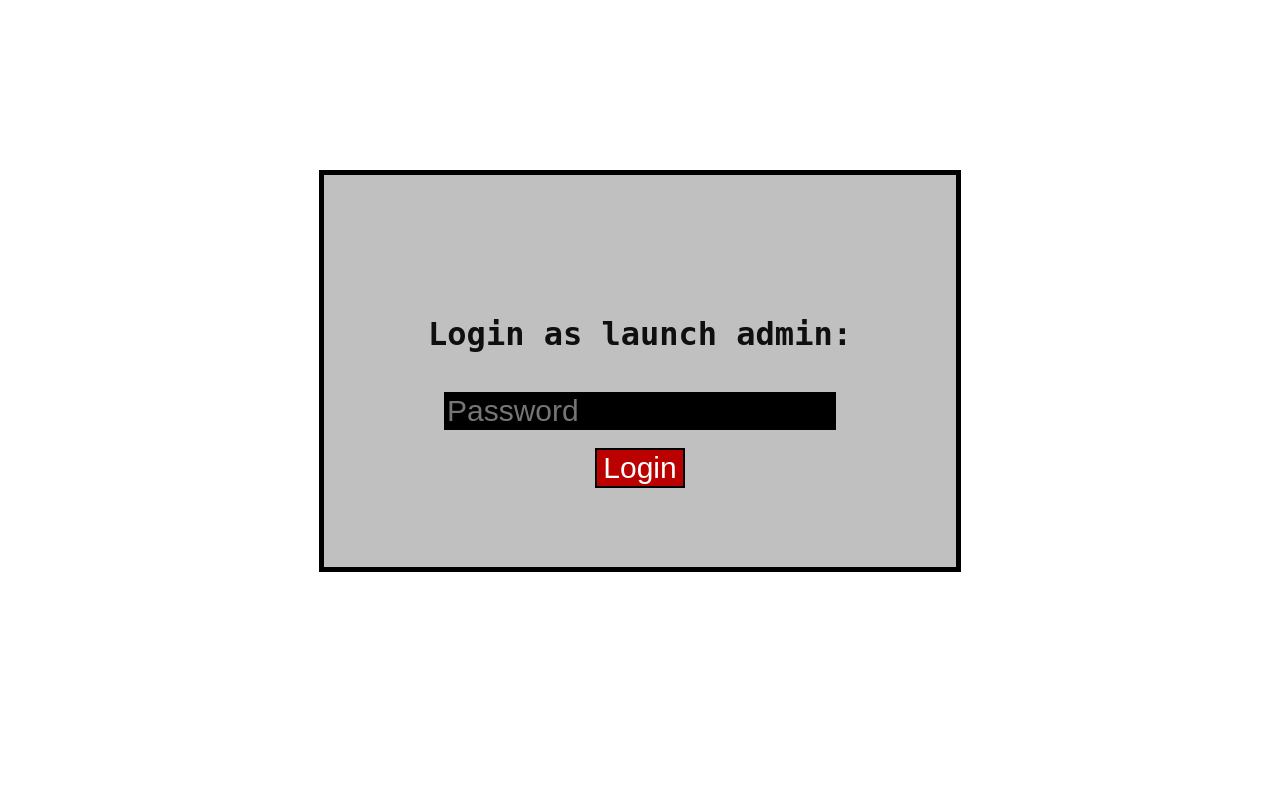
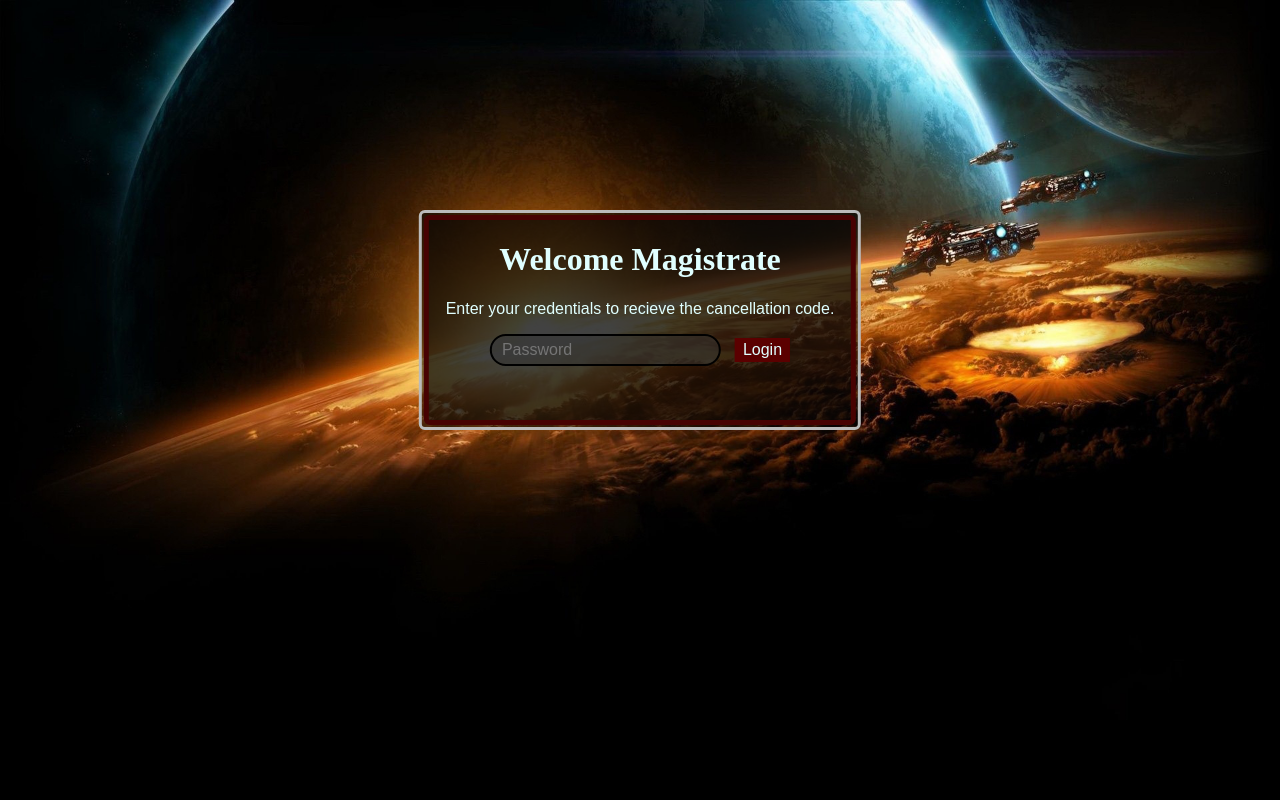
Before and after one commit to zhan2209/Capture-the-Flag, a PHP site: page /web/launch/html/ in a window 1280 px wide. Run offline with PHP 8.4, Linux system fonts and the light colour scheme.

Commit message:
style changes for guess, overhaul for launch

```diff
--- a/Challenges/web/launch/html/index.html
+++ /dev/null
@@ -1,63 +0,0 @@
-<html><head></head><body><doctype! html="">
-<meta charset="UTF-8">
-<title>Nuclear Site</title>
-<style>
-#pass {
-	background-color: #000000;
-	color: #ffffff;
-	border: 1px #000000 solid;
-	font-size: 30px;
-}
-
-#sub {
-	background-color: #bb0000;
-	color: #ffffff;
-	border: 2px #000000 solid;
-	font-size: 30px;
-}
-
-h1 {
-	color: #0f0f0f;
-	font-family: monospace, serif;
-	margin-top: 140px;
-}
-
-div {
-	border: 5px #000000 solid;
-	width: 50%;
-	height: 50%;
-	background-color: #c0c0c0;
-}
-
-#valid {
-	font-family: monospace, serif;
-	font-size: 20px;
-}
-</style>
-<center>
-<br><br><br><br><br><br><br><br><br>
-<div>
-<h1>Login as launch admin:</h1>
-<br>
-<form name="password" method="post" onsubmit="return validate()">
-<input type="password" id="pass" name="passinp" placeholder="Password" required=""><br><br>
-<input type="submit" id="sub" value="Login"><br>
-<p id="valid"></p>
-</form>
-</div>
-</center>
-<script>
-function validate() {
-	var pass = document.forms["password"]["passinp"].value;
-	if (pass == "blacksheepwall") {
-		document.getElementById("valid").style.color = "green";
-		document.getElementById("valid").innerHTML = "Password correct! Cancellation code: C301NK442L6";
-	} else {
-		document.getElementById("valid").style.color = "red";
-		document.getElementById("valid").innerHTML = "Password incorrect";
-	}
-	return false;
-}
-</script>
-
-</doctype!></body></html>
--- /dev/null
+++ b/Challenges/web/launch/html/index.php
@@ -0,0 +1,50 @@
+<?php
+	if(session_status() == PHP_SESSION_NONE) {
+		session_start();
+	}
+	if(!isset($_SESSION['flag'])) {
+		$_SESSION['flag'] = "flag{}";
+	}
+?>
+<!doctype html>
+<html>
+<head>
+	<meta charset="UTF-8">
+	<title>Command Center</title>
+	<link rel='stylesheet' type='text/css' href='style.css'>
+</head>
+
+<body>
+
+<center>
+	<div class='container'>
+		<h1 id='head'>Welcome Magistrate</h1>
+		<p id='instr'>Enter your credentials to recieve the cancellation code.</p>
+		<form name="password" method='post' onsubmit="return validate()">
+			<input type="password" id="pass" name="passinp" placeholder="Password" maxlength=16 required>
+			<input type="submit" id="sub" value="Login">
+		</form>
+		<?php
+			if($_SESSION['flag'] == "flag{never_know_what_hit_em}") {
+				echo "<p id='valid'>Password correct! Cancellation code: ".$_SESSION['flag']."</p>";
+			} else {
+				echo "<p id='valid'></p>";
+			}
+		?>
+	</div>
+</center>
+</body>
+
+<script>
+function validate() {
+	var pass = document.forms["password"]["passinp"].value;
+	if (pass == "blacksheepwall") {
+		window.open('getflag.php', '_self');
+	} else {
+		document.getElementById("valid").innerHTML = "Password incorrect";
+	}
+	return false;
+}
+</script>
+
+</html>
--- /dev/null
+++ b/Challenges/web/launch/html/style.css
@@ -0,0 +1,64 @@
+body {
+	background-image: url('starcraft.jpg');
+	background-size: 100%;
+	background-repeat: no-repeat;
+	background-color: #000000;
+}
+
+#head {
+	color: #E0FFFF;
+	font-family: serif;
+}
+
+#instr {
+	color: #E0FFFF;
+	font-family: sans-serif;
+}
+
+.container {
+	position: absolute;
+	border: 5px #8b0000 solid;
+	border-radius: 6px;
+	background: rgba(5, 5, 5, .5);
+	width: 33%;
+	height: 25%;
+	left: 50%;
+	top: 40%;
+	transform: translate(-50%, -50%);
+}
+
+.container:before {
+	content: '';
+	position: absolute;
+	background: rgba(5, 5, 5, .5);
+	z-index: -1;
+	top: -10px;
+	bottom: -10px;
+	left: -10px;
+	right: -10px;
+	border: 3px #bbbbbb solid;
+	border-radius: 6px;
+}
+
+#pass {
+	background: rgba(50, 50, 50, .5);
+	color: #E0FFFF;
+	border: 2px #000000 solid;
+	border-radius: 20px;
+	padding: 5px 10px;
+	font-size: 16px;
+	margin-right: 10px;
+}
+
+#sub {
+	background-color: #5b0000;
+	color: #E0FFFF;
+	border: 2px #5b0000 solid;
+	font-size: 16px;
+}
+
+#valid {
+	color: #E0FFFF;
+	font-family: monospace, serif;
+	font-size: 20px;
+}
```
Also changed, not shown: Challenges/web/guessing-game/html/index.php (+16 -5 lines), Challenges/web/guessing-game/html/style.css (+14 -4 lines), Challenges/web/launch/html/getflag.php (added, +7 -0 lines), Challenges/web/launch/html/starcraft.jpg (added).
